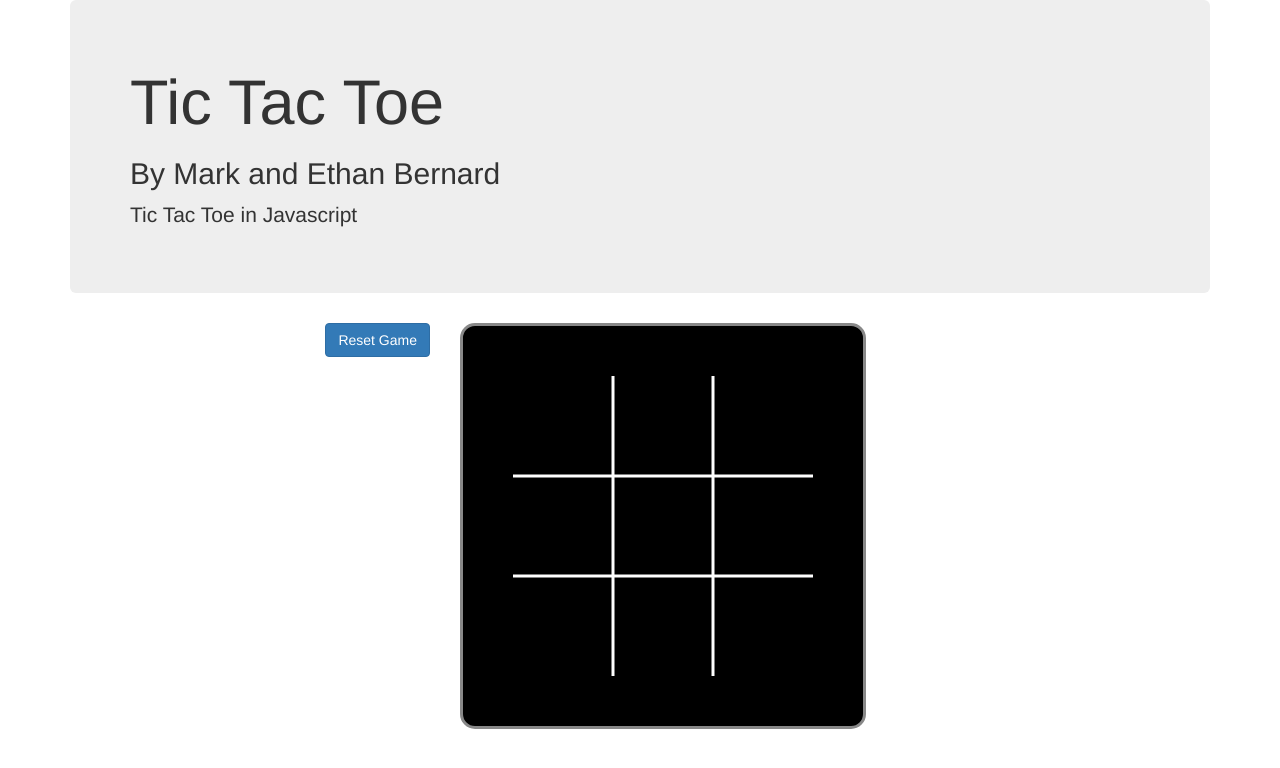
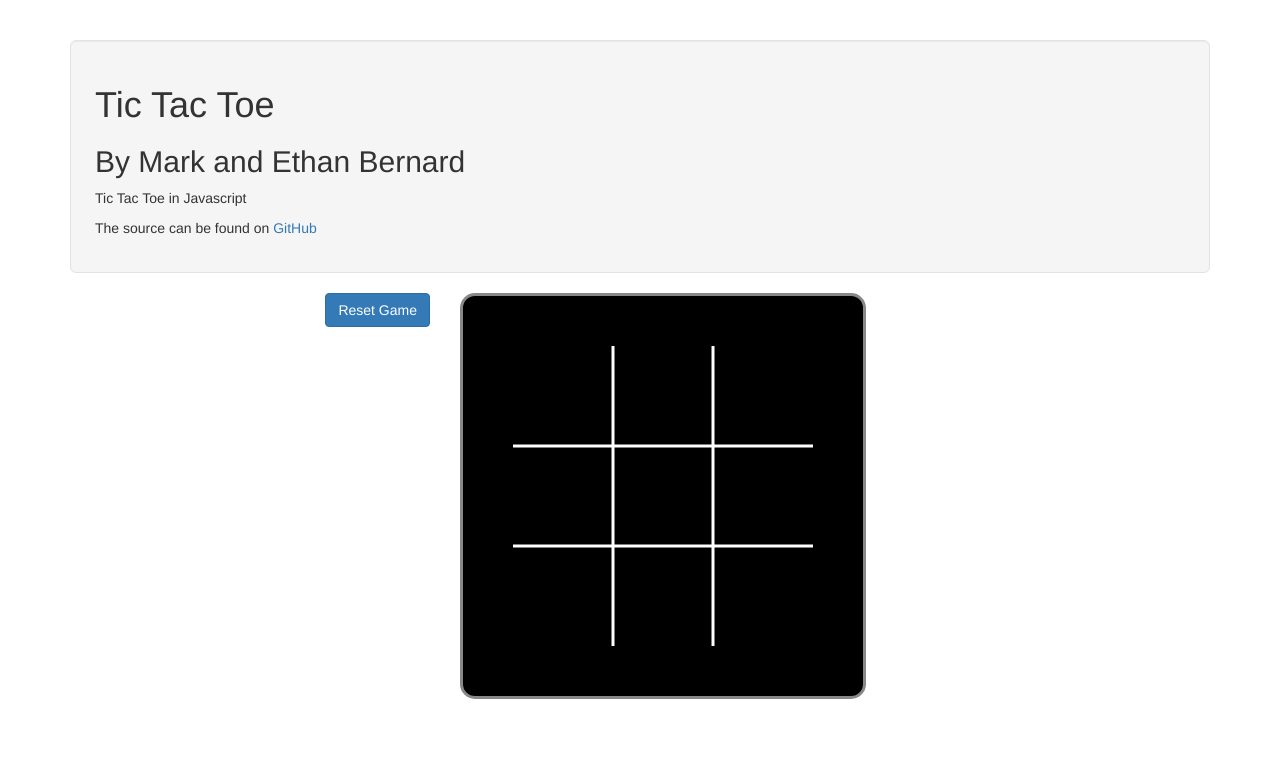
Before and after one commit to markbernard/scriptgames, a plain HTML site: page tictactoe/tictactoe.html in a window 1280 px wide. Drawn offline with nearby package versions, Linux system fonts and the light colour scheme.

Commit message:
Add link to Git Hub. Update header.

```diff
--- a/tictactoe/tictactoe.html
+++ b/tictactoe/tictactoe.html
@@ -5,11 +5,12 @@
 <link href="tictactoe.css" rel="stylesheet">
 </head><body>
 <div class="container">
-    <div class="jumbotron">
+    <div class="page-header well well-lg">
         <h1>Tic Tac Toe</h1>
         <h2>By Mark and Ethan Bernard</h2>
         <p>Tic Tac Toe in Javascript</p>
-    </div> <!-- jumbotron -->
+        <p>The source can be found on <a href="https://github.com/markbernard/scriptgames">GitHub</a></p>
+    </div> <!-- row -->
     <div class="row">
         <div class="col-md-4 text-right">
             <input type="button" id="resetBoard" class="btn btn-primary" value="Reset Game" />
```
